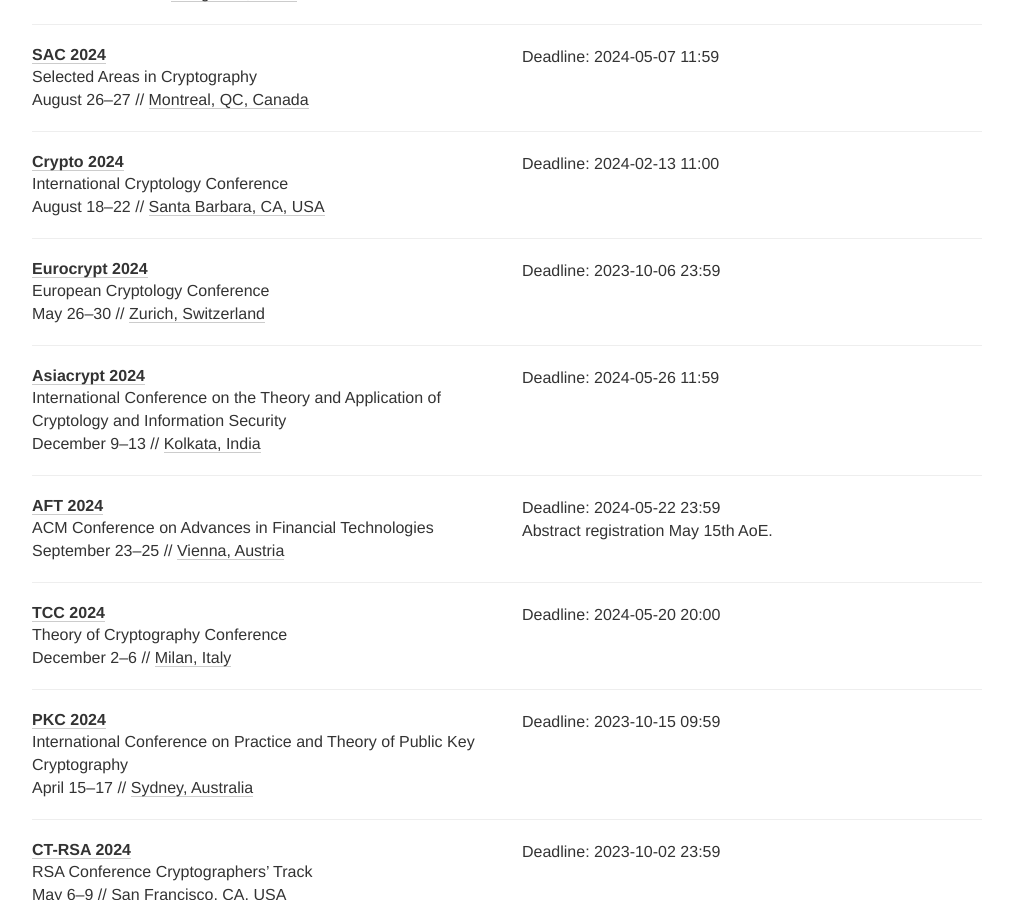
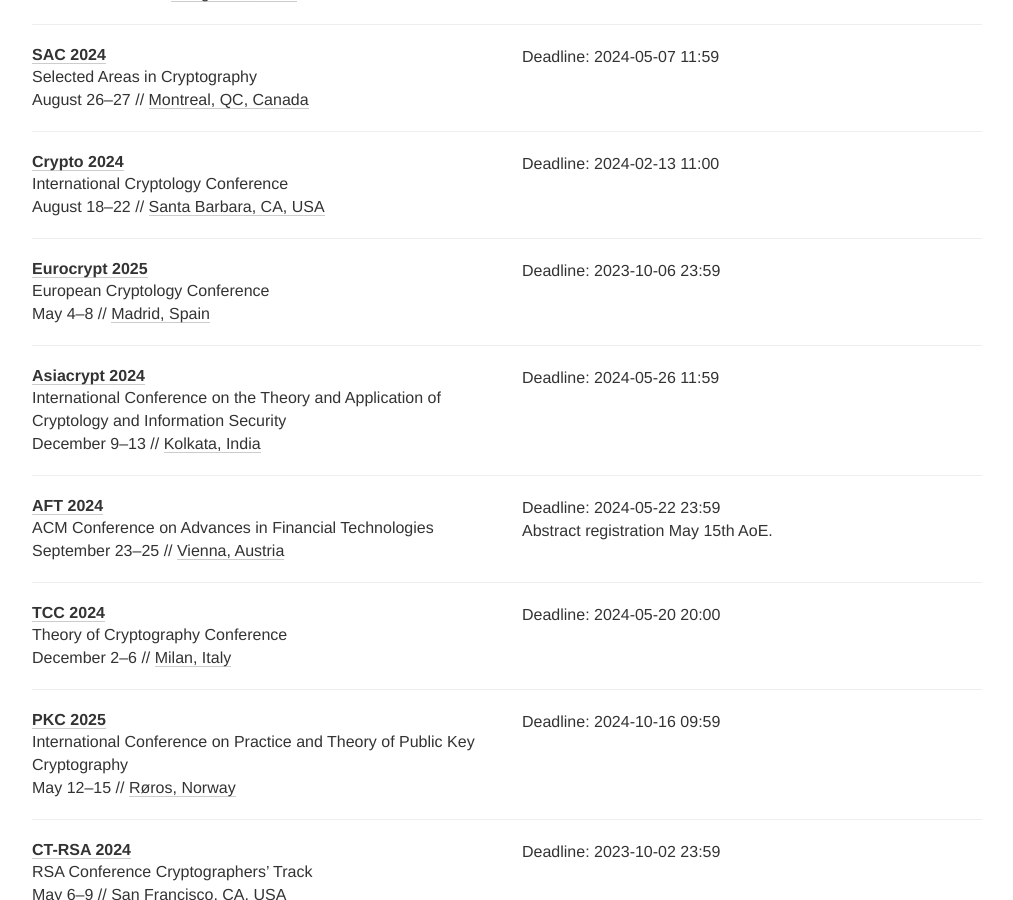
Before and after one commit to sec-deadlines/sec-deadlines.github.io, a Jekyll site: the page built from index.html, in a window 1280 px wide and 900 px high, scrolled down 4953 px. Shown: the whole window, without its empty margins (133-1146 px from the left). Built offline with Jekyll 4.4.1, drawn with Linux system fonts in a browser that asks for light colours; nearby versions of some CDN libraries; comment, search, counter and statistics services are not loaded; some of the changed text lies outside the part shown.

Commit message:
Update PKC, ACNS, and Eurocrypt deadlines

```diff
--- a/_data/conferences.yml
+++ b/_data/conferences.yml
@@ -307,11 +307,11 @@
 
 - name: Eurocrypt
   description: European Cryptology Conference
-  year: 2024
-  link: https://eurocrypt.iacr.org/2024/
+  year: 2025
+  link: https://eurocrypt.iacr.org/2025/
   deadline: ["2023-10-06 23:59"]
-  date: May 26-30
-  place: Zurich, Switzerland
+  date: May 4-8
+  place: Madrid, Spain
   tags: [CRYPTO, CONF]
 
 - name: Asiacrypt
@@ -346,12 +346,12 @@
 
 - name: PKC
   description: International Conference on Practice and Theory of Public Key Cryptography
-  year: 2024
-  link: https://pkc.iacr.org/2024/
-  deadline: ["2023-10-15 09:59"]
+  year: 2025
+  link: https://pkc.iacr.org/2025/
+  deadline: ["2024-10-16 09:59"]
   timezone: Etc/UTC
-  date: April 15-17
-  place: Sydney, Australia
+  date: May 12-15
+  place: Røros, Norway
   tags: [CRYPTO, CONF]
 
 - name: CT-RSA
@@ -463,7 +463,7 @@
   year: 2025
   link: https://fordaysec.de/en/event/acns-2025
   deadline:
-    - "2024-09-04 23:59"
+    - "2024-09-09 23:59"
     - "2025-01-13 23:59"
   date: June 23-26
   place: Munich, Germany
```
